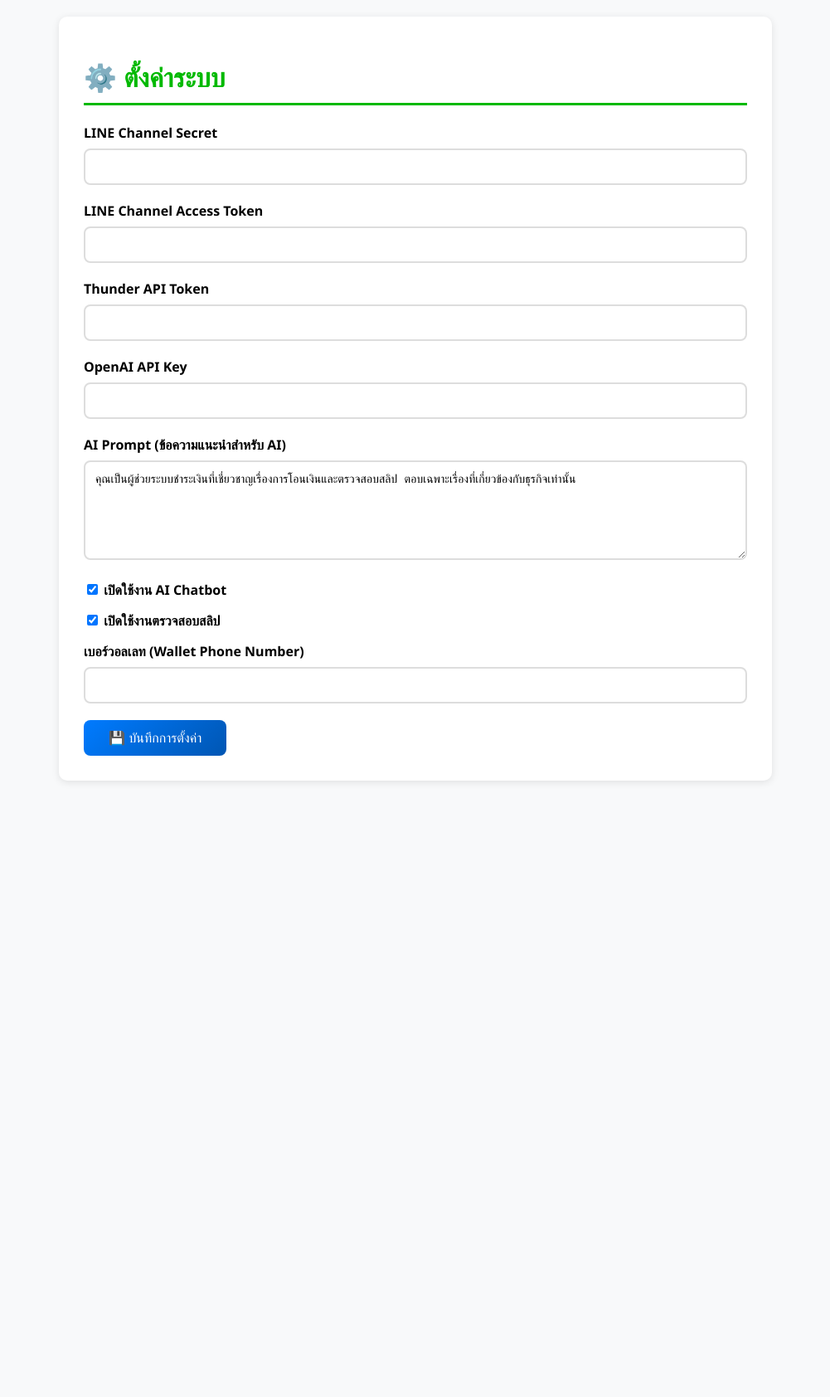
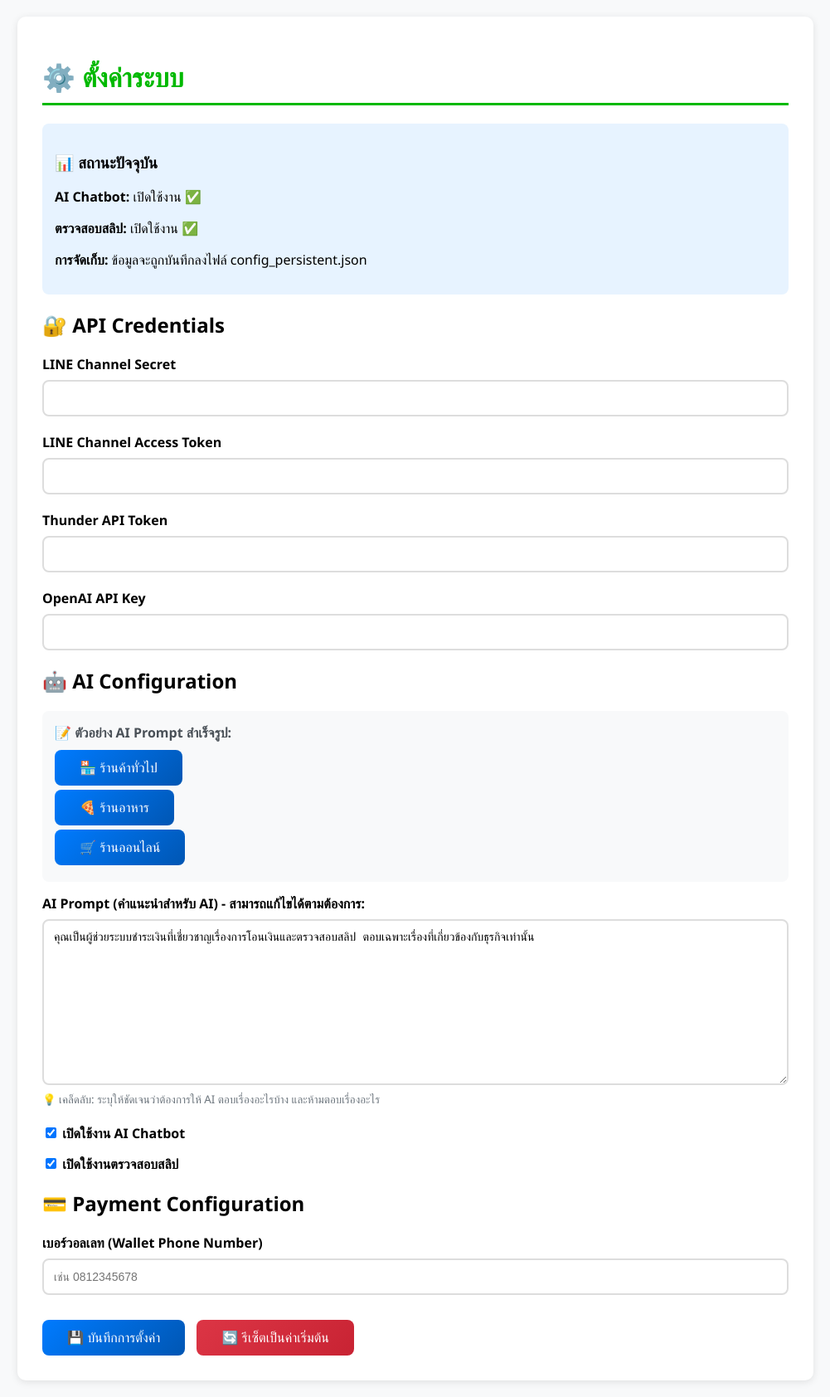
Before and after one commit to komsan114411/openclaw, a FastAPI app: page /admin/settings in a window 1280 px wide. Shown: the whole page at 83% size, without its empty margins (139-1140 px from the left). Before the commit the page ends 943 px from the top, so only its background shows below. Run offline with FastAPI, Linux system fonts and the light colour scheme.

Commit message:
Update settings.html

```diff
--- a/templates/settings.html
+++ b/templates/settings.html
@@ -5,17 +5,23 @@
     <title>ตั้งค่าระบบ</title>
     <style>
         body { font-family: 'Segoe UI', Tahoma, Geneva, Verdana, sans-serif; margin: 0; padding: 20px; background-color: #f8f9fa; }
-        .container { max-width: 800px; margin: 0 auto; background: white; padding: 30px; border-radius: 10px; box-shadow: 0 2px 10px rgba(0,0,0,0.1); }
+        .container { max-width: 900px; margin: 0 auto; background: white; padding: 30px; border-radius: 10px; box-shadow: 0 2px 10px rgba(0,0,0,0.1); }
         h1 { color: #00B900; border-bottom: 3px solid #00B900; padding-bottom: 10px; }
         .form-group { margin-bottom: 20px; }
         label { display: block; margin-bottom: 8px; font-weight: 600; }
         input[type="text"], input[type="password"], textarea {
             width: 100%; padding: 12px; border: 2px solid #ddd; border-radius: 8px; font-size: 14px; box-sizing: border-box;
         }
-        textarea { height: 120px; }
-        button { background: linear-gradient(135deg, #007bff, #0056b3); color: white; border: none; padding: 12px 30px; border-radius: 8px; font-size: 16px; cursor: pointer; }
+        .ai-prompt-textarea { height: 200px; font-family: 'Courier New', monospace; }
+        .small-textarea { height: 80px; }
+        button { background: linear-gradient(135deg, #007bff, #0056b3); color: white; border: none; padding: 12px 30px; border-radius: 8px; font-size: 16px; cursor: pointer; margin-right: 10px; }
         button:hover { transform: translateY(-2px); box-shadow: 0 4px 15px rgba(0,123,255,0.3); }
+        button.danger { background: linear-gradient(135deg, #dc3545, #c82333); }
         .switch-group { margin-bottom: 15px; }
+        .prompt-examples { background: #f8f9fa; padding: 15px; border-radius: 8px; margin-bottom: 15px; }
+        .prompt-examples h4 { margin: 0 0 10px 0; color: #495057; }
+        .prompt-examples p { margin: 5px 0; font-size: 13px; color: #6c757d; }
+        .current-config { background: #e7f3ff; padding: 15px; border-radius: 8px; margin-bottom: 20px; }
     </style>
     <script>
         function submitSettings(event) {
@@ -31,59 +37,127 @@
                 ai_enabled: form.ai_enabled.checked,
                 slip_enabled: form.slip_enabled.checked
             };
+
+            const submitBtn = form.querySelector('button[type="submit"]');
+            const originalText = submitBtn.textContent;
+            submitBtn.textContent = '💾 กำลังบันทึก...';
+            submitBtn.disabled = true;
+
             fetch('/admin/settings/update', {
                 method: 'POST',
                 headers: { 'Content-Type': 'application/json' },
                 body: JSON.stringify(data)
-            }).then(resp => {
-                if (resp.ok) {
-                    alert('✅ บันทึกการตั้งค่าเรียบร้อยแล้ว!');
+            }).then(resp => resp.json())
+            .then(data => {
+                if (data.status === 'success') {
+                    alert('✅ ' + data.message);
                 } else {
-                    alert('❌ เกิดข้อผิดพลาดในการบันทึก');
+                    alert('❌ ' + data.message);
+                }
+            }).catch(err => {
+                console.error(err);
+                alert('❌ เกิดข้อผิดพลาดในการเชื่อมต่อ');
+            }).finally(() => {
+                submitBtn.textContent = originalText;
+                submitBtn.disabled = false;
+            });
+            return false;
+        }
+
+        function resetSettings() {
+            if (!confirm('⚠️ ต้องการรีเซ็ตการตั้งค่าทั้งหมดกลับเป็นค่าเริ่มต้นหรือไม่?\n(การกระทำนี้ไม่สามารถย้อนกลับได้)')) {
+                return;
+            }
+
+            fetch('/admin/settings/reset', {
+                method: 'POST'
+            }).then(resp => resp.json())
+            .then(data => {
+                if (data.status === 'success') {
+                    alert('✅ ' + data.message);
+                    location.reload();
+                } else {
+                    alert('❌ ' + data.message);
                 }
             }).catch(err => {
                 console.error(err);
                 alert('❌ เกิดข้อผิดพลาดในการเชื่อมต่อ');
             });
-            return false;
+        }
+
+        function useExample(exampleText) {
+            document.getElementById('ai_prompt').value = exampleText;
         }
     </script>
 </head>
 <body>
 <div class="container">
     <h1>⚙️ ตั้งค่าระบบ</h1>
+
+    <div class="current-config">
+        <h3>📊 สถานะปัจจุบัน</h3>
+        <p><strong>AI Chatbot:</strong> {{ 'เปิดใช้งาน ✅' if config.ai_enabled else 'ปิดใช้งาน ❌' }}</p>
+        <p><strong>ตรวจสอบสลิป:</strong> {{ 'เปิดใช้งาน ✅' if config.slip_enabled else 'ปิดใช้งาน ❌' }}</p>
+        <p><strong>การจัดเก็บ:</strong> ข้อมูลจะถูกบันทึกลงไฟล์ config_persistent.json</p>
+    </div>
+
     <form onsubmit="submitSettings(event)">
+        <h2>🔐 API Credentials</h2>
+
         <div class="form-group">
             <label>LINE Channel Secret</label>
             <input type="password" name="line_channel_secret" value="{{ config.line_channel_secret }}">
         </div>
+
         <div class="form-group">
             <label>LINE Channel Access Token</label>
             <input type="password" name="line_channel_access_token" value="{{ config.line_channel_access_token }}">
         </div>
+
         <div class="form-group">
             <label>Thunder API Token</label>
             <input type="password" name="thunder_api_token" value="{{ config.thunder_api_token }}">
         </div>
+
         <div class="form-group">
             <label>OpenAI API Key</label>
             <input type="password" name="openai_api_key" value="{{ config.openai_api_key }}">
         </div>
+
+        <h2>🤖 AI Configuration</h2>
+
+        <div class="prompt-examples">
+            <h4>📝 ตัวอย่าง AI Prompt สำเร็จรูป:</h4>
+            <p><button type="button" onclick="useExample('คุณเป็นผู้ช่วยระบบชำระเงินที่เชี่ยวชาญเรื่องการโอนเงินและตรวจสอบสลิป ตอบเฉพาะเรื่องที่เกี่ยวข้องกับธุรกิจเท่านั้น กรุณาตอบด้วยภาษาไทยที่สุภาพและเป็นกันเอง')">🏪 ร้านค้าทั่วไป</button></p>
+            <p><button type="button" onclick="useExample('คุณเป็นพนักงานแคชเชียร์ของร้านอาหารที่เชี่ยวชาญเรื่องการรับชำระเงินและตรวจสอบสลิปโอนเงิน ให้ความช่วยเหลือลูกค้าเรื่องการชำระเงินเท่านั้น ตอบด้วยน้ำเสียงเป็นกันเองและอบอุ่น')">🍕 ร้านอาหาร</button></p>
+            <p><button type="button" onclick="useExample('คุณเป็นผู้ช่วยขายของร้านออนไลน์ที่เชี่ยวชาญเรื่องการตรวจสอบการชำระเงินและสลิปโอนเงิน ให้ข้อมูลเกี่ยวกับการสั่งซื้อและการชำระเงินเท่านั้น ห้ามคุยเรื่องอื่นที่ไม่เกี่ยวข้องกับสินค้าและการขาย')">🛒 ร้านออนไลน์</button></p>
+        </div>
+
         <div class="form-group">
-            <label>AI Prompt (ข้อความแนะนำสำหรับ AI)</label>
-            <textarea name="ai_prompt">{{ config.ai_prompt }}</textarea>
+            <label>AI Prompt (คำแนะนำสำหรับ AI) - สามารถแก้ไขได้ตามต้องการ:</label>
+            <textarea id="ai_prompt" name="ai_prompt" class="ai-prompt-textarea" placeholder="ใส่คำแนะนำสำหรับ AI ว่าควรตอบอย่างไร...">{{ config.ai_prompt }}</textarea>
+            <small style="color: #6c757d;">💡 เคล็ดลับ: ระบุให้ชัดเจนว่าต้องการให้ AI ตอบเรื่องอะไรบ้าง และห้ามตอบเรื่องอะไร</small>
         </div>
+
         <div class="switch-group">
             <label><input type="checkbox" name="ai_enabled" {% if config.ai_enabled %}checked{% endif %}> เปิดใช้งาน AI Chatbot</label>
         </div>
+
         <div class="switch-group">
             <label><input type="checkbox" name="slip_enabled" {% if config.slip_enabled %}checked{% endif %}> เปิดใช้งานตรวจสอบสลิป</label>
         </div>
+
+        <h2>💳 Payment Configuration</h2>
+
         <div class="form-group">
             <label>เบอร์วอลเลท (Wallet Phone Number)</label>
-            <input type="text" name="wallet_phone_number" value="{{ config.wallet_phone_number }}">
+            <input type="text" name="wallet_phone_number" value="{{ config.wallet_phone_number }}" placeholder="เช่น 0812345678">
         </div>
-        <button type="submit">💾 บันทึกการตั้งค่า</button>
+
+        <div style="margin-top: 30px;">
+            <button type="submit">💾 บันทึกการตั้งค่า</button>
+            <button type="button" class="danger" onclick="resetSettings()">🔄 รีเซ็ตเป็นค่าเริ่มต้น</button>
+        </div>
     </form>
 </div>
 </body>
```
